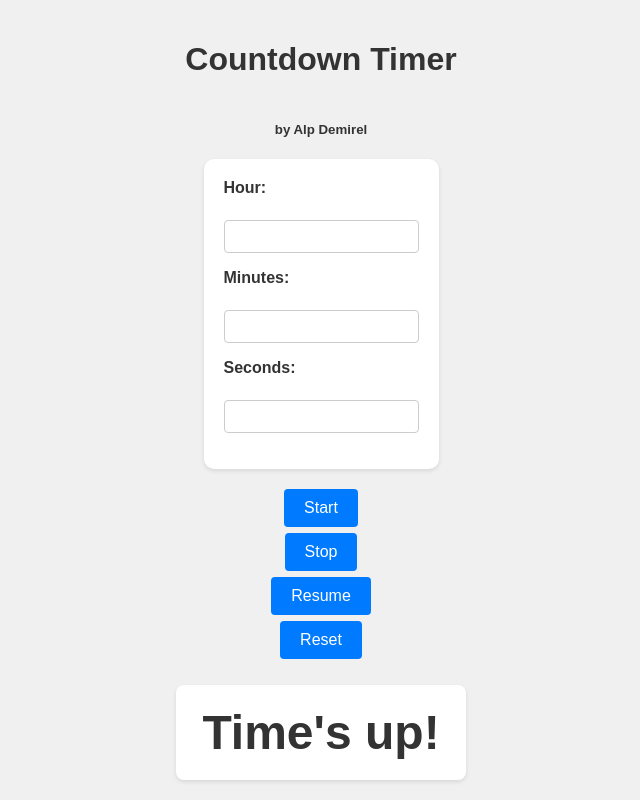
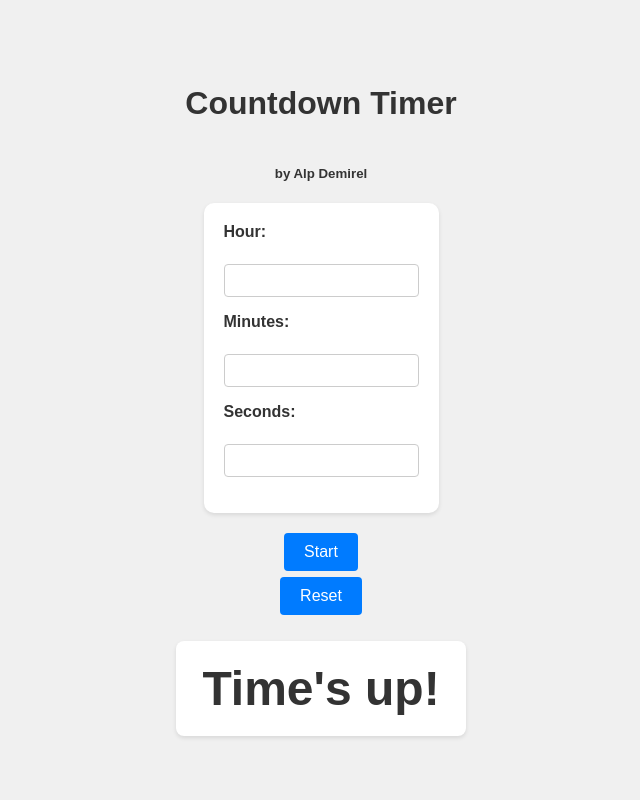
Before and after one commit to alpdemirel/Countdown-Timer, a plain HTML site: page index.html in a window 1280 px wide. Both pictures are taken after a click on the button "Start". Shown: the whole page, without its empty margins (319-959 px from the left). Drawn offline with Linux system fonts and the light colour scheme.

Commit message:
Reduced buttons to two

```diff
--- a/index.html
+++ b/index.html
@@ -16,8 +16,6 @@
     </form>
 
     <button type="button" onclick="startTimer()">Start</button>
-    <button type="button" onclick="stopTimer()">Stop</button>
-    <button type="button" onclick="resumeTimer()">Resume</button>
     <button type="button" onclick="resetTimer()">Reset</button>
 
     <div id="countdown" class="timer"></div>
--- a/script.js
+++ b/script.js
@@ -1,15 +1,18 @@
 let interval;
 let remainingTime;
 let isRunning = false;
+let isPaused = false;
 
 function startTimer() {
-    if (isRunning) return;
-
+    if (isRunning && !isPaused) {
+        stopTimer();
+    } else {
+        if (!isPaused) {
             const hours = parseInt(document.getElementById('hour').value) || 0;
             const mins = parseInt(document.getElementById('min').value) || 0;
             const secs = parseInt(document.getElementById('sec').value) || 0;
-
             remainingTime = (hours * 3600) + (mins * 60) + secs;
+        }
 
         const countdownElement = document.getElementById('countdown');
 
@@ -18,6 +21,7 @@ function startTimer() {
                 clearInterval(interval);
                 countdownElement.innerHTML = "Time's up!";
                 isRunning = false;
+                isPaused = false;
                 return;
             }
 
@@ -30,35 +34,14 @@ function startTimer() {
         }, 1000);
 
         isRunning = true;
+        isPaused = false;
+    }
 }
 
 function stopTimer() {
     clearInterval(interval);
-    isRunning = false;
-}
-
-function resumeTimer() {
-    if (isRunning) return;
-
-    const countdownElement = document.getElementById('countdown');
-
-    interval = setInterval(function() {
-        if (remainingTime <= 0) {
-            clearInterval(interval);
-            countdownElement.innerHTML = "Time's up!";
-            isRunning = false;
-            return;
-        }
-
-        const hourDisp = Math.floor(remainingTime / 3600);
-        const minDisp = Math.floor((remainingTime % 3600) / 60);
-        const secDisp = remainingTime % 60;
-
-        countdownElement.innerHTML = `${hourDisp}h ${minDisp}m ${secDisp}s`;
-        remainingTime--;
-    }, 1000);
-
     isRunning = true;
+    isPaused = true;
 }
 
 function resetTimer() {
@@ -69,4 +52,5 @@ function resetTimer() {
     document.getElementById('countdown').innerHTML = '';
     remainingTime = 0;
     isRunning = false;
+    isPaused = false;
 }
```
Lines whose indentation alone changed are shown as unchanged.
